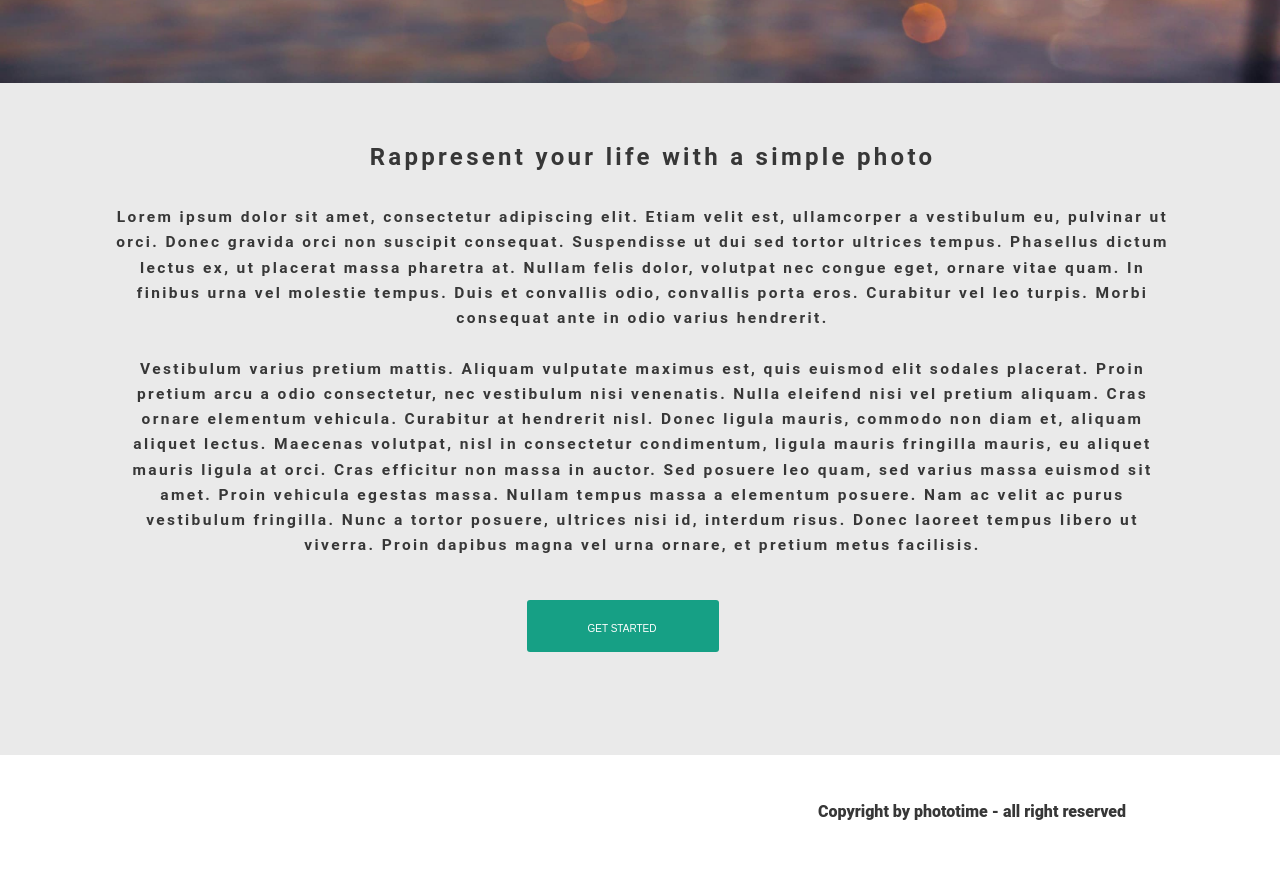
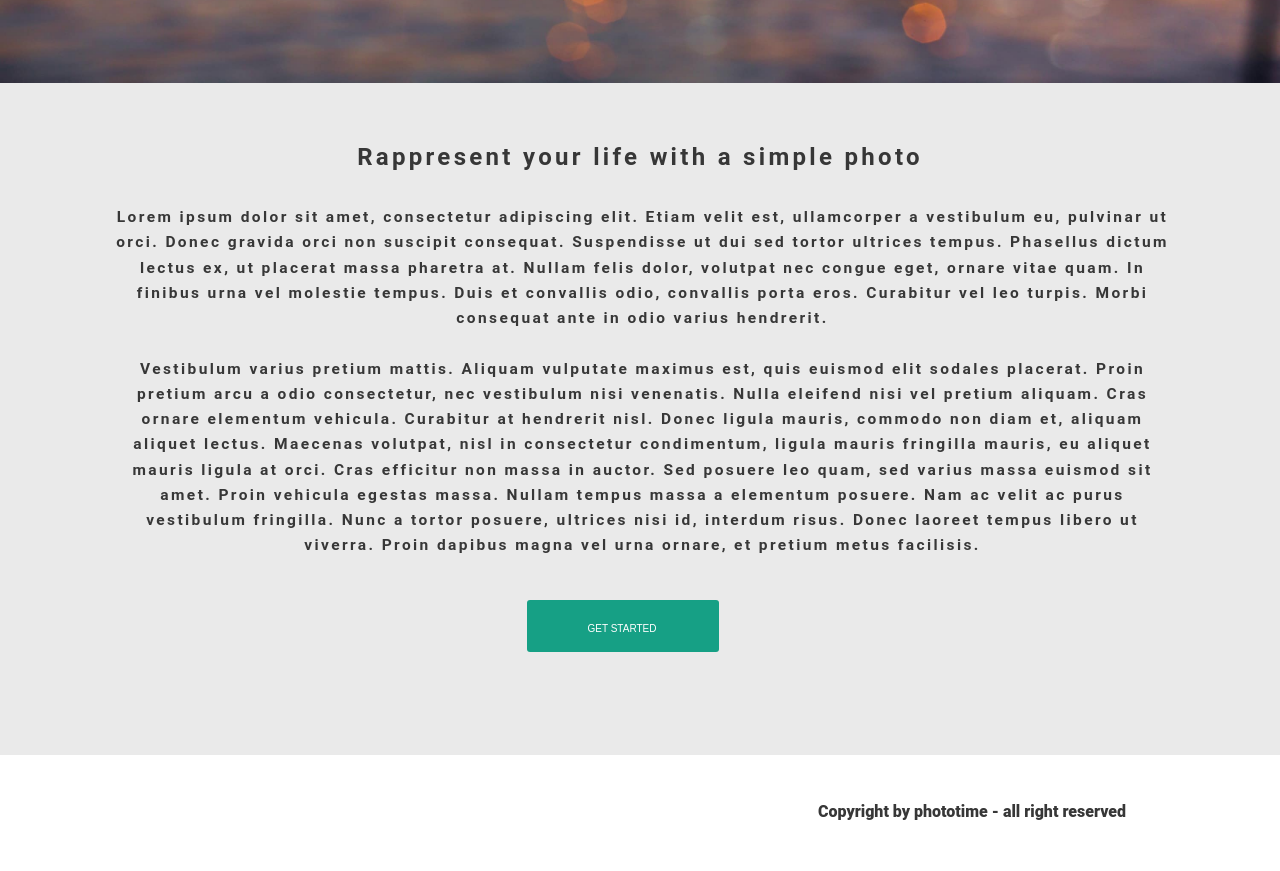
Before and after one commit to Rahul-k25/Simple-Photo-Page, a plain HTML site: page index.html in a window 1280 px wide. Shown: the part 796-1667 px from the top of the page. Drawn offline with Linux system fonts and the light colour scheme.

Commit message:
some changes

```diff
--- a/css/styles.css
+++ b/css/styles.css
@@ -52,7 +52,7 @@
     text-decoration: none;
 }
 
-.photo {
+.sp__content {
     width: 100%;
     height: 1462px;
     margin-top: 35px;
@@ -71,7 +71,7 @@ img{
 }
 
 .sp__content-header{
-    padding: 56px 317px 34px 342px;
+    padding: 56px 0 34px;
     margin: 0;
     font-weight: bold;
     font-stretch: normal;
--- a/index.html
+++ b/index.html
@@ -17,7 +17,7 @@
       </nav>
     </header>
 
-    <div class="photo">
+    <main class="sp__content">
       <img src="img/photography.jpg" alt="Taking Piture from SmartPhone" />
 
       <h2 class="sp__content-header">
@@ -46,7 +46,7 @@
         dapibus magna vel urna ornare, et pretium metus facilisis.
       </p>
       <button class="button">GET STARTED</button>
-    </div>
+    </main>
     <footer class="footer">
       <p class="copyright">Copyright by phototime - all right reserved</p>
     </footer>
```
